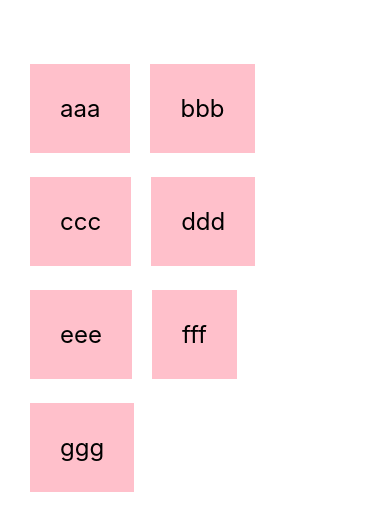
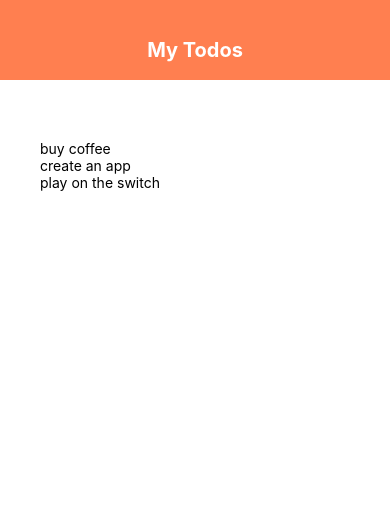
Before and after one commit to swonbae/ReactNative, a React Native app: screen / in a window 390 px wide. Shown: the top 530 px of the page. Built offline with nearby package versions, Linux system fonts and the light colour scheme.

Commit message:
Todo App - Added list & header (#9)

```diff
--- a/App.js
+++ b/App.js
@@ -1,42 +1,26 @@
-import { StatusBar } from "expo-status-bar";
 import React, { useState } from "react";
-import {
-  StyleSheet,
-  Text,
-  View,
-  FlatList,
-  TouchableOpacity,
-} from "react-native";
+import { StyleSheet, Text, View, FlatList } from "react-native";
+import Header from "./components/Header";
 
 export default function App() {
-  const [people, setPeople] = useState([
-    { name: "aaa", id: "1" },
-    { name: "bbb", id: "2" },
-    { name: "ccc", id: "3" },
-    { name: "ddd", id: "4" },
-    { name: "eee", id: "5" },
-    { name: "fff", id: "6" },
-    { name: "ggg", id: "7" },
+  const [todos, setTodos] = useState([
+    { text: "buy coffee", key: "1" },
+    { text: "create an app", key: "2" },
+    { text: "play on the switch", key: "3" },
   ]);
-
-  const pressHandler = (id) => {
-    console.log(id);
-    setPeople(people.filter((person) => person.id != id));
-  };
 
   return (
     <View style={styles.container}>
-      <FlatList
-        numColumns={2}
-        keyExtractor={(item) => item.id}
-        data={people}
-        renderItem={({ item }) => (
-          <TouchableOpacity onPress={() => pressHandler(item.id)}>
-            <Text style={styles.item}>{item.name}</Text>
-          </TouchableOpacity>
-        )}
-      />
-      <StatusBar style="auto" />
+      <Header />
+      <View style={styles.content}>
+        {/* todo form */}
+        <View style={styles.list}>
+          <FlatList
+            data={todos}
+            renderItem={({ item }) => <Text>{item.text}</Text>}
+          />
+        </View>
+      </View>
     </View>
   );
 }
@@ -45,16 +29,11 @@
   container: {
     flex: 1,
     backgroundColor: "#fff",
-    paddingTop: 40,
-    paddingHorizontal: 20,
-    // alignItems: "center",
-    // justifyContent: "center",
   },
-  item: {
-    marginTop: 24,
-    padding: 30,
-    backgroundColor: "pink",
-    fontSize: 24,
-    marginHorizontal: 10,
+  content: {
+    padding: 40,
+  },
+  list: {
+    marginTop: 20,
   },
 });
--- /dev/null
+++ b/components/Header.js
@@ -0,0 +1,24 @@
+import React from "react";
+import { StyleSheet, Text, View } from "react-native";
+
+export default function Header() {
+  return (
+    <View style={styles.header}>
+      <Text style={styles.title}>My Todos</Text>
+    </View>
+  );
+}
+
+const styles = StyleSheet.create({
+  header: {
+    height: 80,
+    paddingTop: 38,
+    backgroundColor: "coral",
+  },
+  title: {
+    textAlign: "center",
+    color: "#fff",
+    fontSize: 20,
+    fontWeight: "bold",
+  },
+});
```
